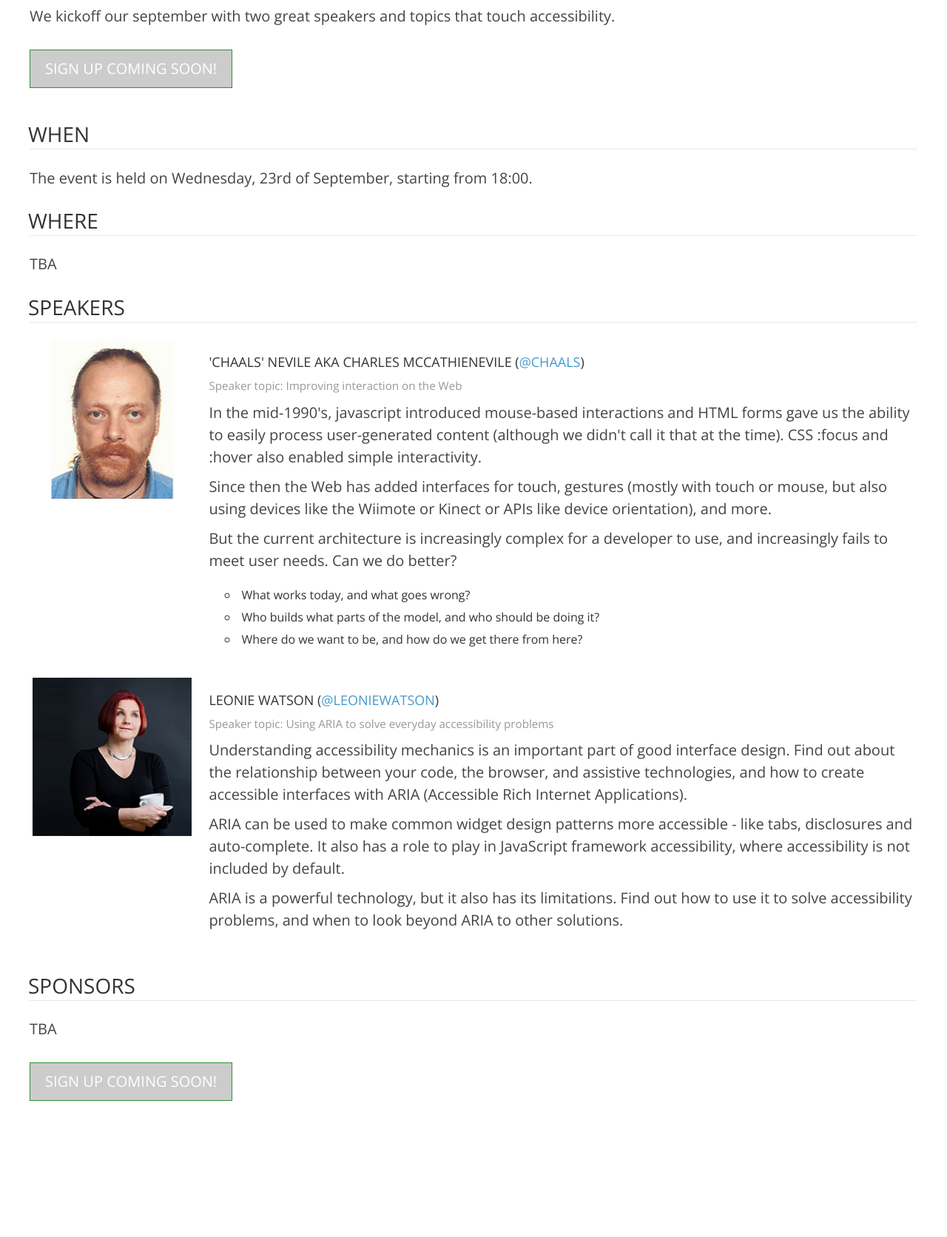
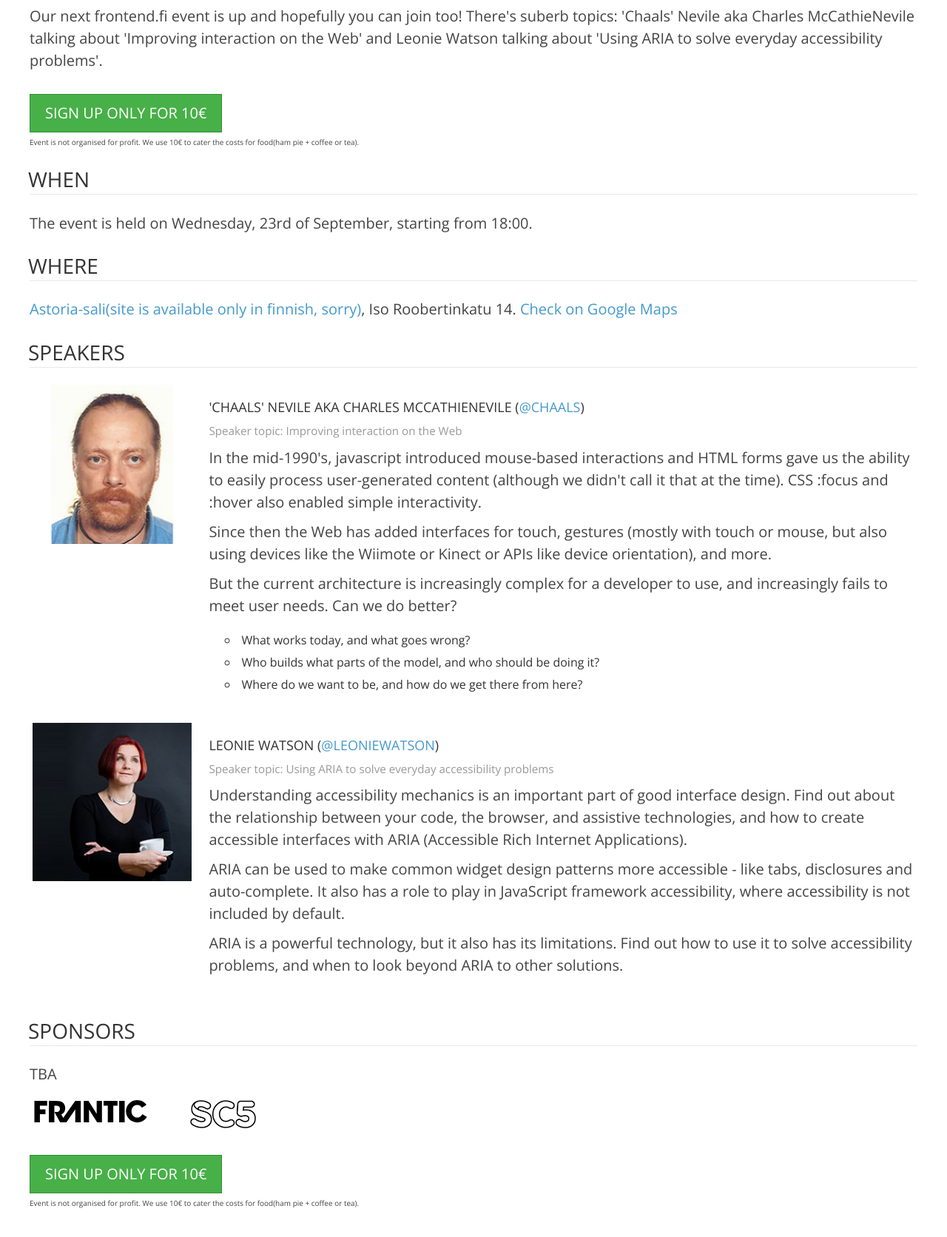
Before and after one commit to jaukia/frontend-fi, a plain HTML site: page september-meetup-2015/index.html in a window 1280 px wide. Shown: the part 130-1802 px from the top of the page at 74% size. Drawn offline with nearby package versions, Linux system fonts and the light colour scheme; a script that the page names is missing.

Commit message:
updated september event page with signup and sponsors.

```diff
--- a/september-meetup-2015/index.html
+++ b/september-meetup-2015/index.html
@@ -41,14 +41,16 @@
         </nav>
         <main class="site-content">
             <h1>Frontend.fi proudly presents: Accessibility</h1>
-            <p>We kickoff our september with two great speakers and topics that touch accessibility.</p>
+            <p>Our next frontend.fi event is up and hopefully you can join too! There's suberb topics: 'Chaals' Nevile aka Charles McCathieNevile talking about 'Improving interaction on the Web' and Leonie Watson talking about 'Using ARIA to solve everyday accessibility problems'.</p>
 
-            <p class="coming">Sign up coming soon!</a></p>
+            <p><a href="https://holvi.com/shop/frontendfi/product/2979bb636c8661656a3f54e95f47c7ab/" class="signup">Sign Up only for 10€</a>
+            <small class="disclaimer">Event is not organised for profit. We use 10€ to cater the costs for food(ham pie + coffee or tea).</small>
+            </p>
 
             <h2 id="when">When</h2>
             <p>The event is held on Wednesday, 23rd of September, starting from 18:00.</p>
             <h2 id="where">Where</h2>
-            <p>TBA</p>
+            <p><a href="http://www.astoriasali.com/">Astoria-sali(site is available only in finnish, sorry)</a>, Iso Roobertinkatu 14. <a href="https://www.google.com/maps/place/Iso+Roobertinkatu+14,+00120+Helsinki/@60.1634051,24.9422911,17z/data=!3m1!4b1!4m2!3m1!1s0x46920bc90a25bd9f:0xa6033560a0e4f2f2?hl=en">Check on Google Maps</a></p>
             <h2 id="who">Speakers</h2>
             <ul class="speakers clearfix">
 
@@ -84,11 +86,14 @@
             </ul>
             <h2 id="sponsors">Sponsors</h2>
             <p>TBA</p>
-            <!--<ul class="sponsor-list">
+            <ul class="sponsor-list">
                 <li class="sponsor"><a href="http://frantic.com" class="logo logo--frantic">Frantic</a></li>
-                <li class="sponsor"><a href="http://solita.fi" class="logo logo--solita">Solita</a></li>
-            </ul>-->
-            <p class="coming">Sign up coming soon!</a></p>
+                <li class="sponsor"><a href="http://palmu.fi" class="logo logo--palmu">Palmu</a></li>
+                <li class="sponsor"><a href="http://sc5.io" class="logo logo--sc5">SC5</a></li>
+            </ul>
+            <p><a href="https://holvi.com/shop/frontendfi/product/2979bb636c8661656a3f54e95f47c7ab/" class="signup">Sign Up only for 10€</a>
+            <small class="disclaimer">Event is not organised for profit. We use 10€ to cater the costs for food(ham pie + coffee or tea).</small>
+            </p>
         </main>
 
         <script src="http://ajax.googleapis.com/ajax/libs/webfont/1/webfont.js"></script>
```
